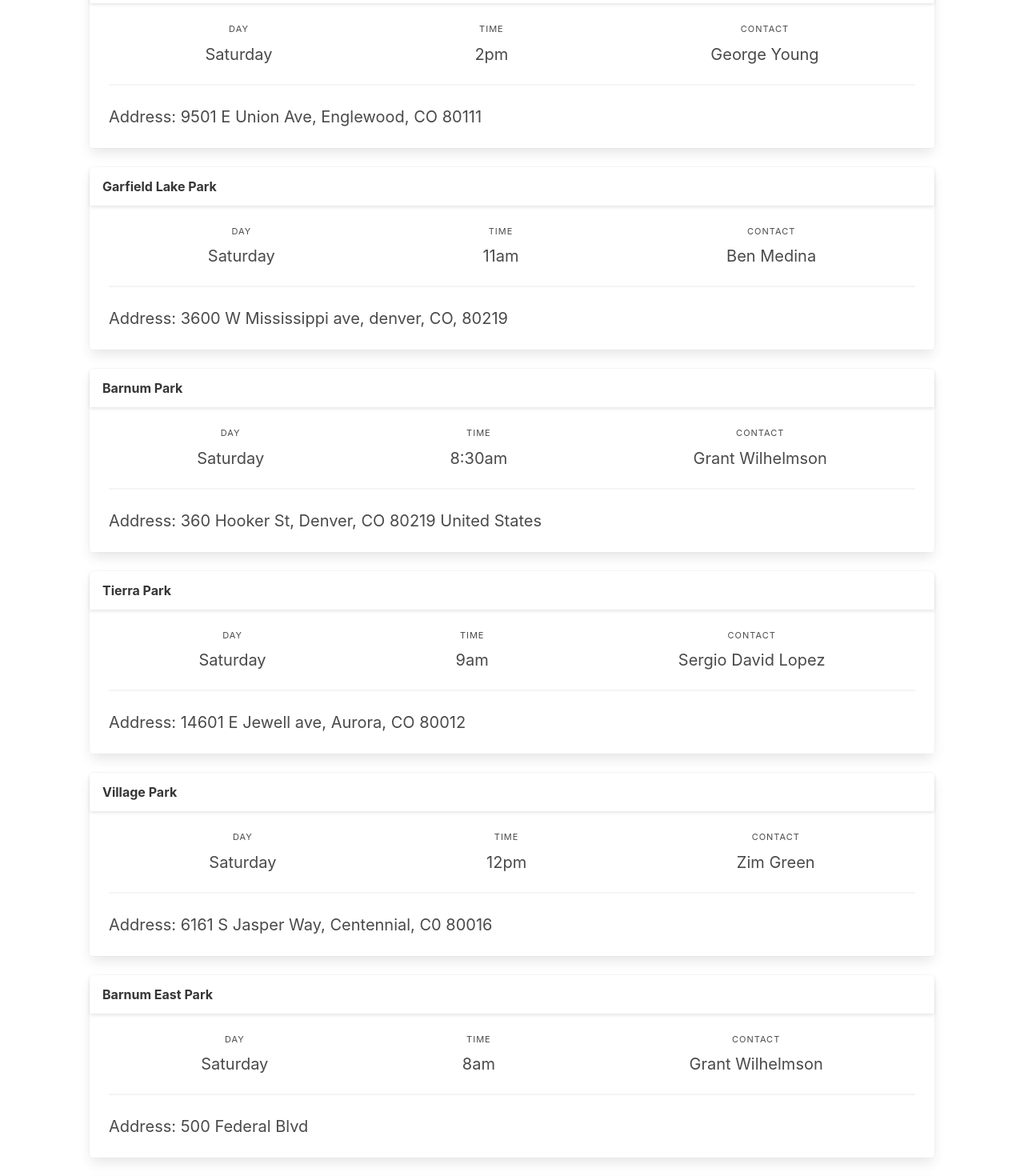
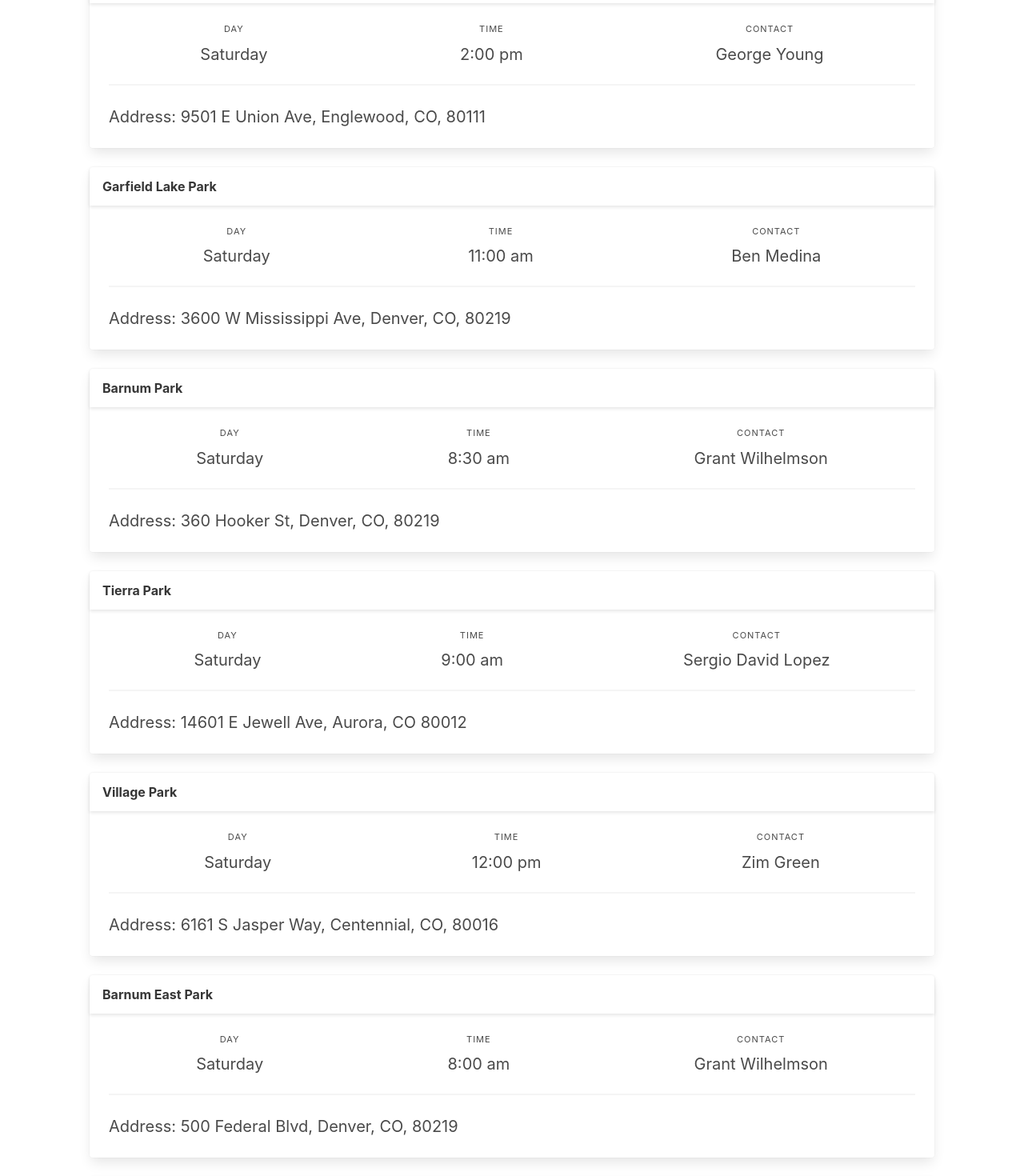
Before and after one commit to weirdestnerd/denverpickupsoccer, a React (Create React App) app: page / in a window 1280 px wide. Shown: the part 380-1850 px from the top of the page at 80% size. Built offline with nearby package versions, Linux system fonts and the light colour scheme.

Commit message:
Made time & address consistent (#8)
* made changes to time and address

* fixed a couple things

```diff
--- a/src/App.js
+++ b/src/App.js
@@ -142,155 +142,155 @@ const App = () => {
   const PICKUPS = [
       {
           field: 'Village Park',
-          address: '6161 S Jasper Way, Centennial, C0 80016',
-          time: '12pm',
+          address: '6161 S Jasper Way, Centennial, CO, 80016',
+          time: '12:00 pm',
           day: 'Sunday',
           contact: 'Jordan W. Alves'
       },
       {
           field: 'Inifinity Park',
-          address: '4599 E Tennessee Ave',
-          time: '5:30pm',
+          address: '4599 E Tennessee Ave, Denver, CO, 80246',
+          time: '5:30 pm',
           day: 'Friday',
           contact: 'Edgar Barajas',
       },
       {
           field: 'Village Greens Park',
-          address: '9501 E Union Ave, Englewood, CO  80111',
-          time: '2pm',
+          address: '9501 E Union Ave, Englewood, CO, 80111',
+          time: '2:00 pm',
           day: 'Saturday',
           contact: 'George Young',
       },
       {
           field: 'Village Greens Park',
-          address: '9501 E Union Ave, Englewood, CO  80111',
-          time: '12pm',
+          address: '9501 E Union Ave, Englewood, CO, 80111',
+          time: '12:00 pm',
           day: 'Thursday',
           contact: 'Raul Belman',
       },
       {
           field: 'Village Greens Park',
-          address: '9501 E Union Ave, Englewood, CO  80111',
-          time: '12pm',
+          address: '9501 E Union Ave, Englewood, CO, 80111',
+          time: '12:00 pm',
           day: 'Tuesday',
           contact: 'Raul Belman',
       },
       {
           field: 'Village Greens Park',
-          address: '9501 E Union Ave, Englewood, CO  80111',
-          time: '12pm',
+          address: '9501 E Union Ave, Englewood, CO, 80111',
+          time: '12:00 pm',
           day: 'Friday',
           contact: 'Raul Belman',
       },
       {
           field: 'Village Greens Park',
-          address: '9501 E Union Ave, Englewood, CO  80111',
-          time: '1pm',
+          address: '9501 E Union Ave, Englewood, CO, 80111',
+          time: '1:00 pm',
           day: 'Sunday',
           contact: '',
       },
       {
           field: 'Cranmer Park',
-          address: '4300 E Third Ave, Denver, CO 80220',
-          time: '10am',
+          address: '4300 E Third Ave, Denver, CO, 80220',
+          time: '10:00 am',
           day: 'Sunday',
           contact: 'Christopher Wood',
       },
       {
           field: 'Garfield Lake Park',
-          address: '3600 W Mississippi ave, denver, CO, 80219',
-          time: '11am',
+          address: '3600 W Mississippi Ave, Denver, CO, 80219',
+          time: '11:00 am',
           day: 'Saturday',
           contact: 'Ben Medina',
       },
       {
           field: 'Garfield Lake Park',
-          address: '3600 W Mississippi ave, denver, CO, 80219',
-          time: '4:30pm',
+          address: '3600 W Mississippi Ave, Denver, CO, 80219',
+          time: '4:30 pm',
           day: 'Friday',
           contact: 'Aric Peterson',
       },
       {
           field: 'Barnum Park',
-          address: '360 Hooker St, Denver, CO  80219 United States',
-          time: '8:30am',
+          address: '360 Hooker St, Denver, CO, 80219',
+          time: '8:30 am',
           day: 'Saturday',
           contact: 'Grant Wilhelmson',
       },
       {
           field: 'Tierra Park',
-          address: '14601 E Jewell ave, Aurora, CO 80012',
-          time: '9am',
+          address: '14601 E Jewell Ave, Aurora, CO 80012',
+          time: '9:00 am',
           day: 'Saturday',
           contact: 'Sergio David Lopez',
       },
       {
           field: 'Village Park',
-          address: '6161 S Jasper Way, Centennial, C0 80016',
-          time: '12pm',
+          address: '6161 S Jasper Way, Centennial, CO, 80016',
+          time: '12:00 pm',
           day: 'Saturday',
           contact: 'Zim Green',
       },
       {
           field: 'Garfield Lake Park',
-          address: '3600 W Mississippi ave, denver, CO, 80219',
-          time: '12pm',
+          address: '3600 W Mississippi Ave, Denver, CO, 80219',
+          time: '12:00 pm',
           day: 'Sunday',
           contact: 'Cody Peyton',
       },
       {
           field: 'City Park',
           address: '2001 Colorado Blvd, Denver, CO, 80205',
-          time: '5:30pm',
+          time: '5:30 pm',
           day: 'Tuesday',
           contact: 'Tasia Poinsatte',
       },
       {
           field: 'Barnum East Park',
-          address: '500 Federal Blvd',
-          time: '8am',
+          address: '500 Federal Blvd, Denver, CO, 80219',
+          time: '8:00 am',
           day: 'Saturday',
           contact: 'Grant Wilhelmson',
       },
       {
           field: 'Barnum East Park',
-          address: '500 Federal Blvd',
-          time: '9am',
+          address: '500 Federal Blvd, Denver, CO, 80219',
+          time: '9:00 am',
           day: 'Sunday',
           contact: 'Grant Wilhelmson',
       },
       {
           field: 'City Park',
           address: '2001 Colorado Blvd, Denver, CO, 80205',
-          time: '5pm,',
+          time: '5:00 pm',
           day: 'Monday',
           contact: '',
       },
       {
           field: 'City Park',
           address: '2001 Colorado Blvd, Denver, CO, 80205',
-          time: '5pm,',
+          time: '5:00 pm',
           day: 'Wednesday',
           contact: '',
       },
       {
           field: 'City Park',
           address: '2001 Colorado Blvd, Denver, CO, 80205',
-          time: '5pm,',
+          time: '5:00 pm',
           day: 'Friday',
           contact: '',
       },
       {
           field: 'Broomfield Commons Williams Field ',
-          address: '13200 Sheridan Blvd, Broomfield, CO  80020',
-          time: '9am',
+          address: '13200 Sheridan Blvd, Broomfield, CO, 80020',
+          time: '9:00 am',
           day: 'Saturday',
           contact: 'Luis Ramos, Logan Ross',
       },
       {
           field: 'Aspen View Academy',
-          address: '2131 Low Meadow Blvd Castle Rock, CO  80109 ',
-          time: '9am',
+          address: '2131 Low Meadow Blvd Castle Rock, CO, 80109',
+          time: '9:00 am',
           day: 'Saturday',
           contact: '',
       },
```
